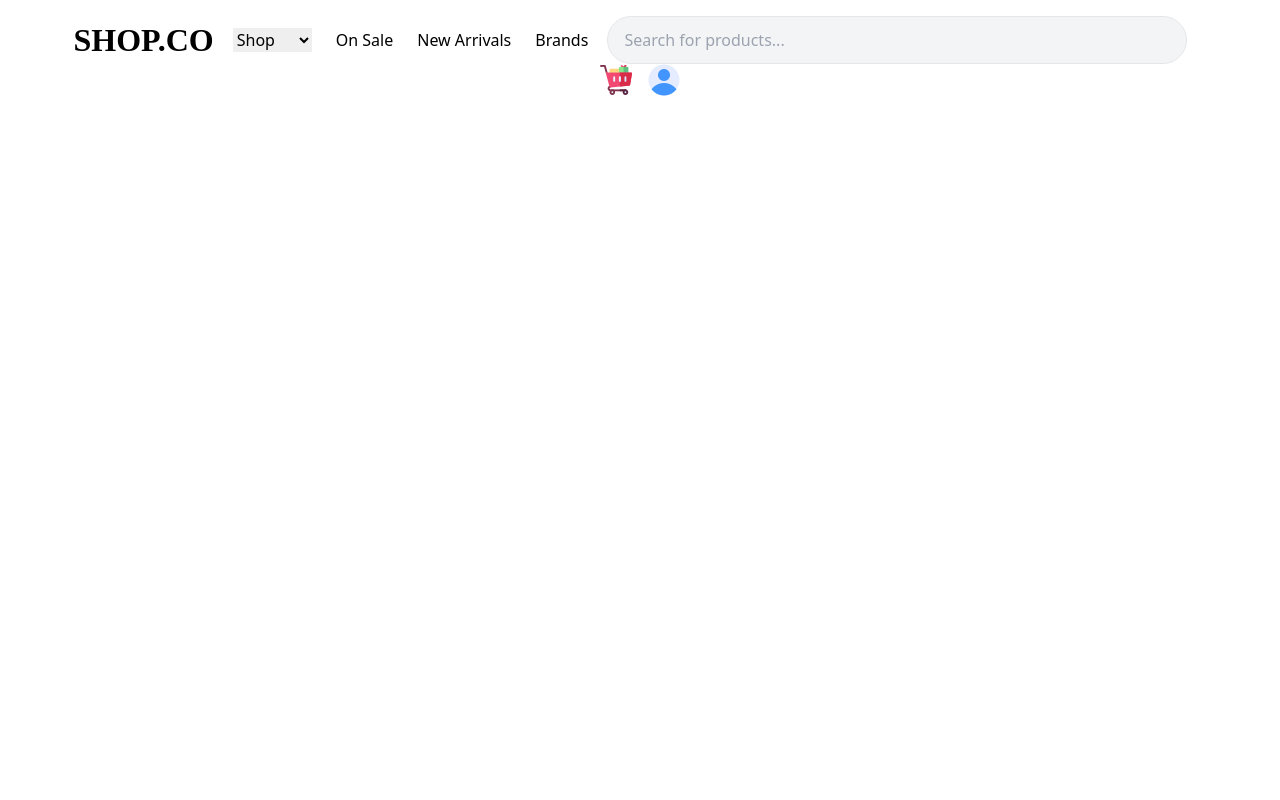
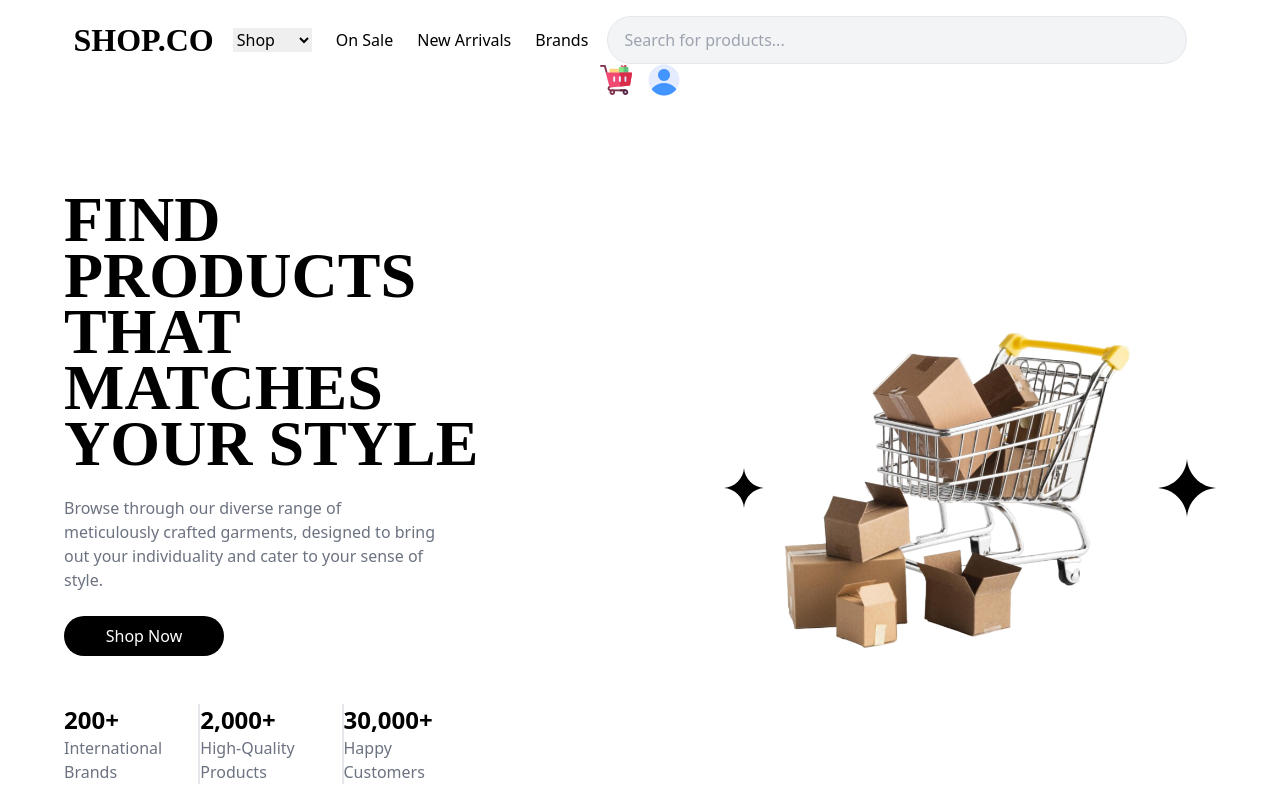
Before and after one commit to Saad-Ali-Khan-007/Ecommerce-React-Frontend, a React (Vite) app: page / in a window 1280 px wide. Built offline with nearby package versions, Linux system fonts and the light colour scheme.

Commit message:
working on hero banner

```diff
--- a/src/App.jsx
+++ b/src/App.jsx
@@ -1,9 +1,11 @@
 import Navbar from "./components/navbar/Navbar";
+import Home from "./pages/Home";
 
 const App = () => {
   return (
     <div>
       <Navbar />
+      <Home />
     </div>
   );
 };
--- /dev/null
+++ b/src/components/heroBanner/HeroBanner.jsx
@@ -0,0 +1,46 @@
+import React from "react";
+import star from "../../assets/star.svg";
+import herobanner from "../../assets/herobanner.png";
+
+const HeroBanner = () => {
+  return (
+    <div className="flex m-auto mt-24 max-w-[90%] items-center justify-between">
+      <div className="max-lg:w-[90%]">
+        <div className="flex flex-col justify-between">
+          <h1 className="font-aclonica max-lg-[1024]:text-[2.65rem] font-extrabold leading-[3.5rem] text-[4rem]">
+            FIND PRODUCTS THAT MATCHES YOUR STYLE
+          </h1>
+          <p className="mt-6 mb-6 text-gray-500  w-[80%]">
+            Browse through our diverse range of meticulously crafted garments,
+            designed to bring out your individuality and cater to your sense of
+            style.
+          </p>
+          <button className="mb-6 flex items-start bg-black w-40 justify-center text-white rounded-full p-2">
+            Shop Now
+          </button>
+        </div>
+        <div className="flex w-[80%] justify-between mt-6">
+          <div className="border-r-2 pr-6">
+            <h1 className="font-bold text-2xl">200+</h1>
+            <p className=" text-gray-500">International Brands</p>
+          </div>
+          <div className="border-r-2 pr-6">
+            <h1 className="font-bold text-2xl">2,000+</h1>
+            <p className=" text-gray-500">High-Quality Products</p>
+          </div>
+          <div>
+            <h1 className="font-bold text-2xl">30,000+</h1>
+            <p className=" text-gray-500">Happy Customers</p>
+          </div>
+        </div>
+      </div>
+      <div className="ml-48 flex">
+        <img src={star} className="w-10" alt="" />
+        <img className="w-[80%]" src={herobanner} alt="" />
+        <img src={star} className="w-20" alt="" />
+      </div>
+    </div>
+  );
+};
+
+export default HeroBanner;
--- /dev/null
+++ b/src/pages/Home.jsx
@@ -0,0 +1,11 @@
+import React from "react";
+import HeroBanner from "../components/heroBanner/HeroBanner";
+const Home = () => {
+  return (
+    <div>
+      <HeroBanner />
+    </div>
+  );
+};
+
+export default Home;
```
Also changed, not shown: src/assets/herobanner.png (added), src/assets/star.svg (added).
